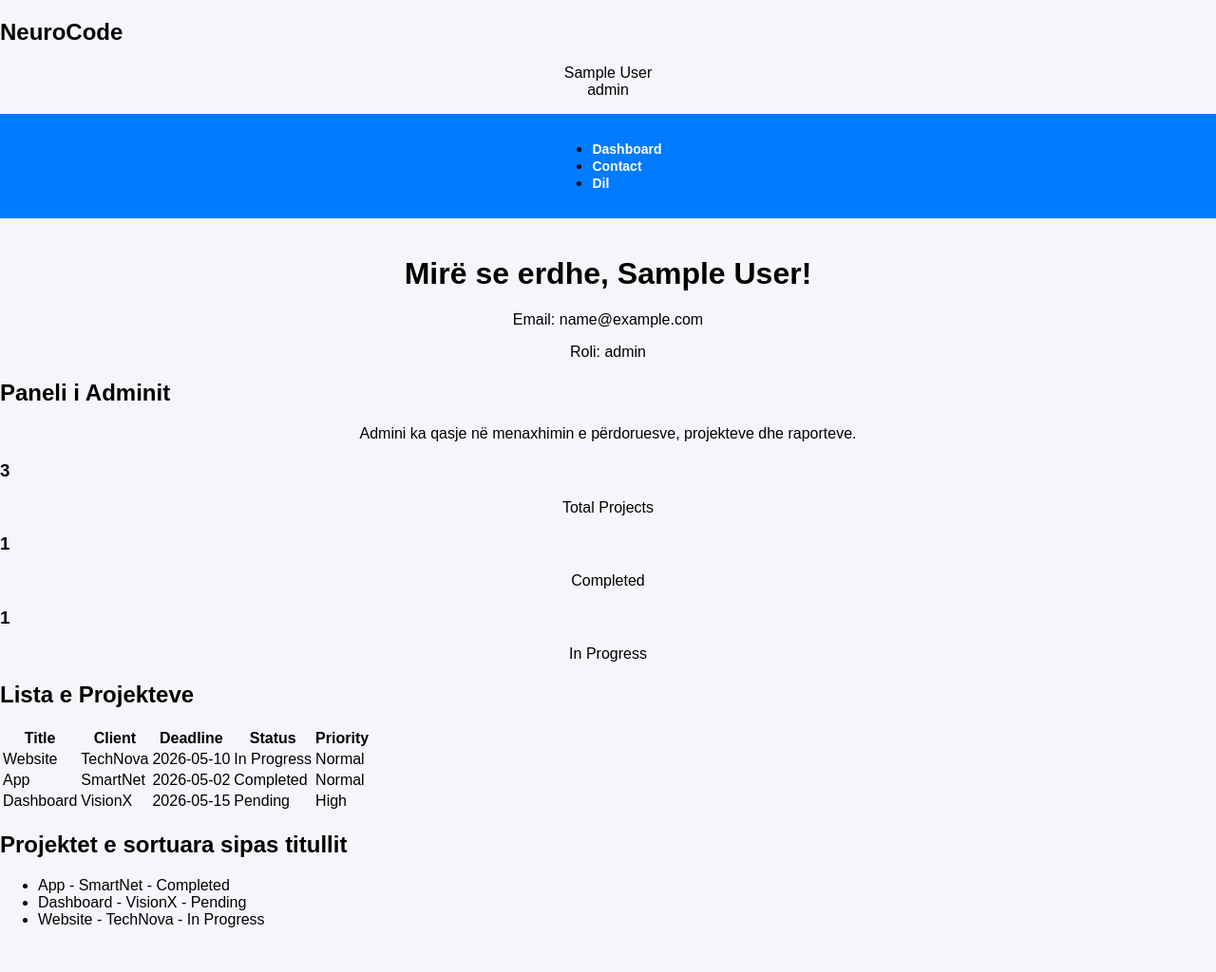
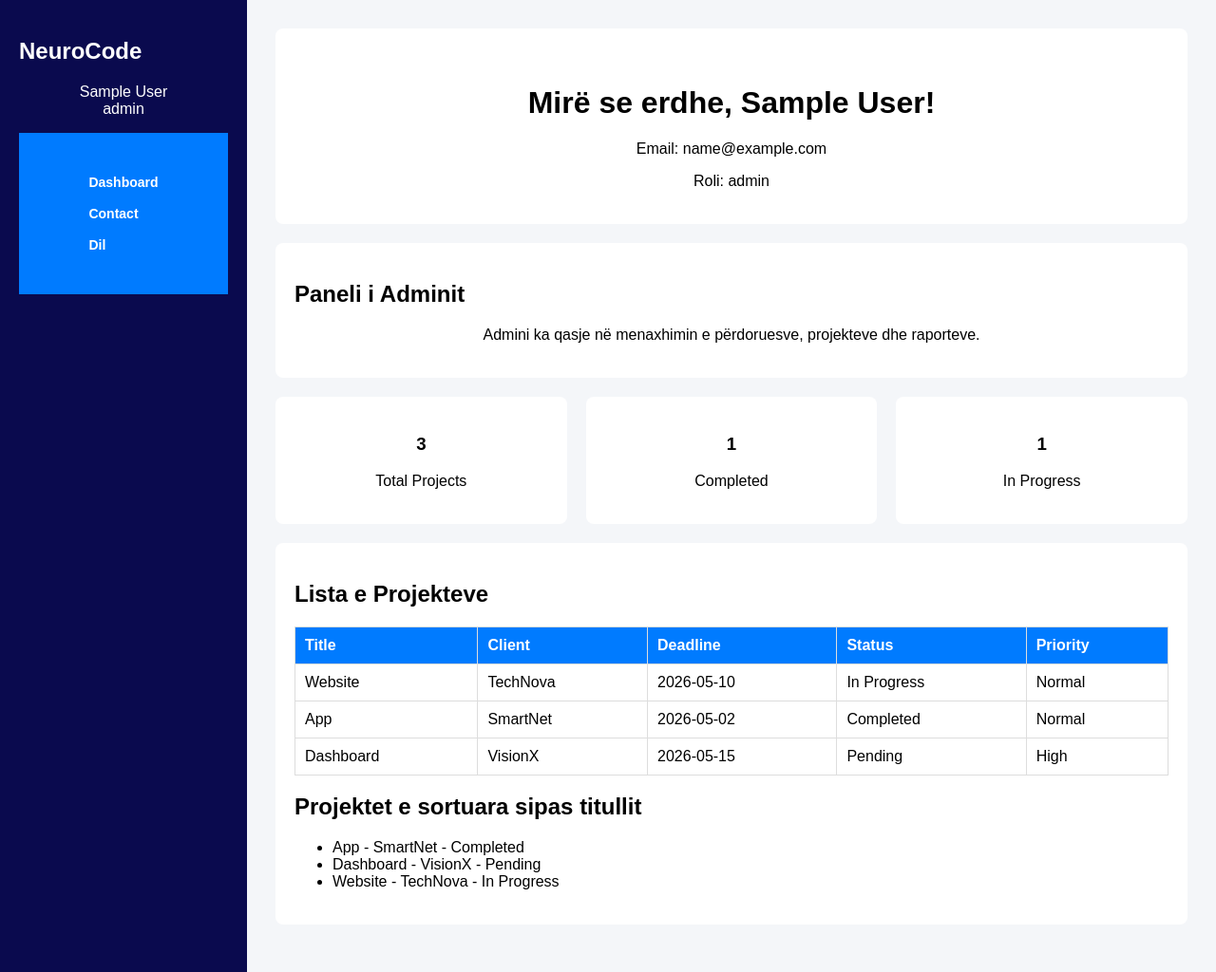
Before and after one commit to djellzaj/neurocode-uni, a PHP site: page /pages/dashboard.php in a window 1280 px wide. Shown: the whole page at 95% size. Before the commit the page ends 977 px from the top, so only its background shows below. Run offline with PHP 8.4, Linux system fonts and the light colour scheme; the visitor is signed in with stand-in values (Sample User, id 1).

Commit message:
Shtova stilizim për dashboard dhe kontakt

```diff
--- a/assets/style.css
+++ b/assets/style.css
@@ -78,3 +78,80 @@ nav a:hover {
 .login-btn:hover {
     background-color: #e6f0ff;
 }
+
+.dashboard-container {
+    display: flex;
+    min-height: 100vh;
+}
+
+.sidebar {
+    width: 220px;
+    background-color: #0a0a4e;
+    color: white;
+    padding: 20px;
+}
+
+.sidebar a {
+    color: white;
+    text-decoration: none;
+}
+
+.sidebar-menu ul {
+    list-style: none;
+    padding: 0;
+}
+
+.sidebar-menu li {
+    margin: 15px 0;
+}
+
+.main-content {
+    flex: 1;
+    padding: 30px;
+}
+
+.content-box,
+.stat-box {
+    background-color: white;
+    padding: 20px;
+    margin-bottom: 20px;
+    border-radius: 8px;
+}
+
+.stats {
+    display: flex;
+    gap: 20px;
+}
+
+.stat-box {
+    flex: 1;
+    text-align: center;
+}
+
+.report-table {
+    width: 100%;
+    border-collapse: collapse;
+}
+
+.report-table th,
+.report-table td {
+    border: 1px solid #ddd;
+    padding: 10px;
+    text-align: left;
+}
+
+.report-table th {
+    background-color: #007BFF;
+    color: white;
+}
+
+.project-group {
+    display: flex;
+    flex-direction: column;
+    margin-bottom: 12px;
+}
+
+textarea {
+    padding: 8px;
+    font-size: 14px;
+}
```
